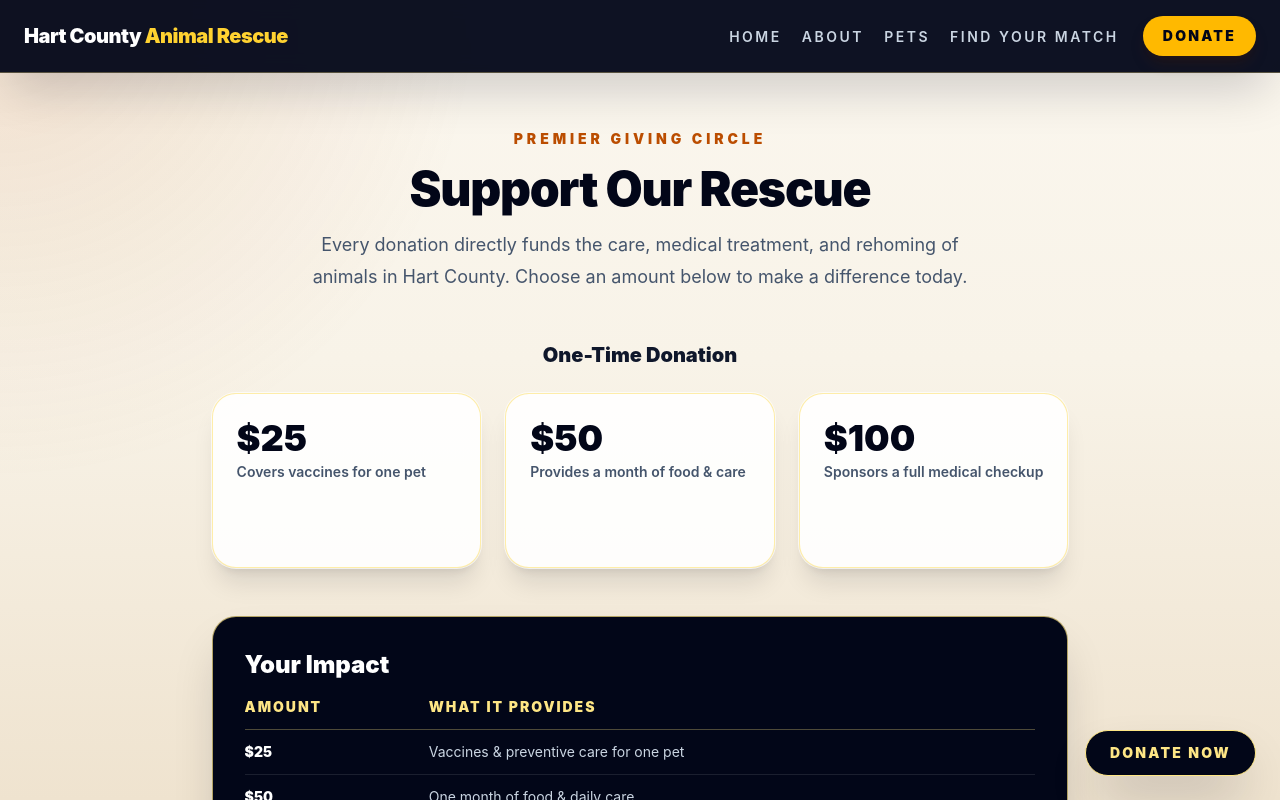
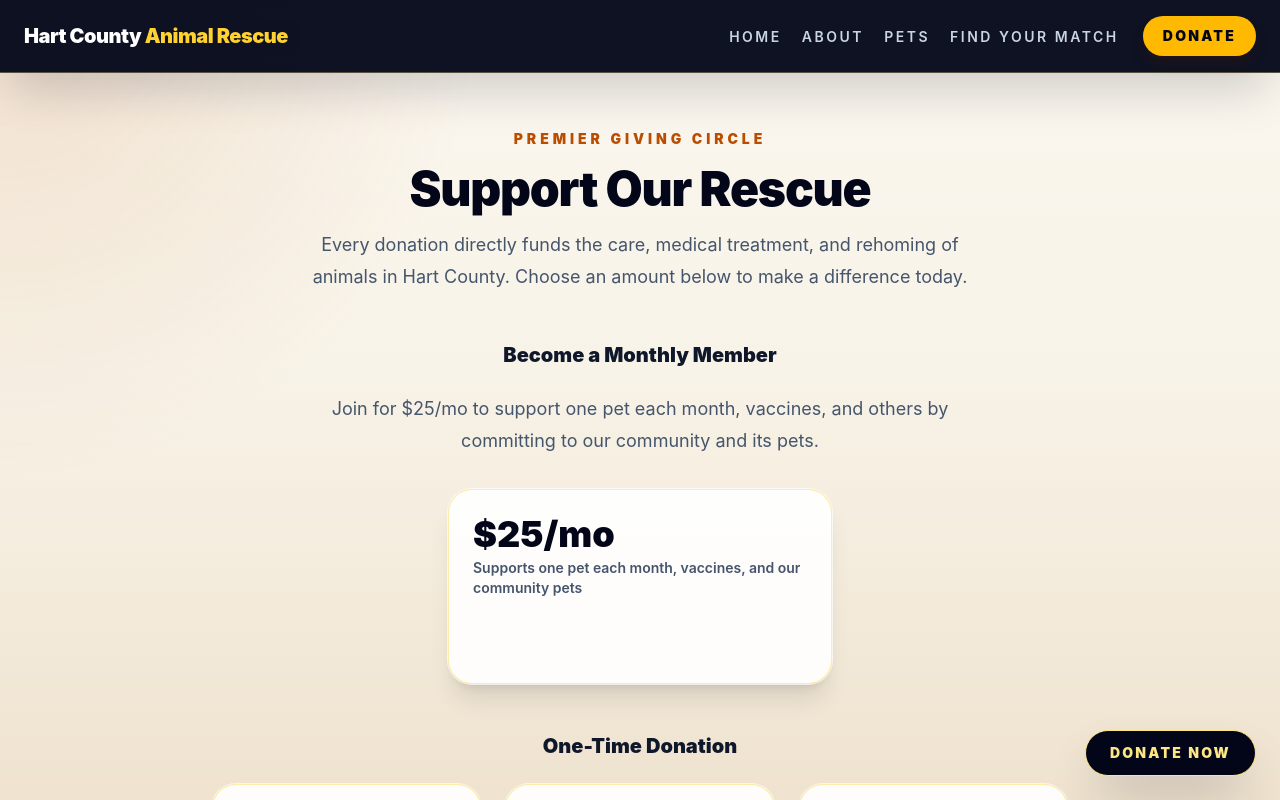
Before and after one commit to alturaautomotive/hartcounty, a Next.js app: page /donate in a window 1280 px wide. Shown: the top 800 px of the page. Built offline with nearby package versions, Linux system fonts and the light colour scheme; no server answers.

Commit message:
Add monthly membership UI to donate page (page.tsx, MonthlyButtons.tsx)

```diff
--- /dev/null
+++ b/src/app/(public)/donate/MonthlyButtons.tsx
@@ -0,0 +1,101 @@
+"use client";
+
+import { useEffect, useRef, useState } from "react";
+
+declare global {
+  interface Window {
+    paypal?: {
+      Buttons: (opts: Record<string, unknown>) => { render: (el: string | HTMLElement) => void };
+    };
+  }
+}
+
+const AMOUNTS = [25] as const;
+
+const IMPACT: Record<number, string> = {
+  25: "Supports one pet each month, vaccines, and our community pets",
+};
+
+export default function MonthlyButtons() {
+  const [thankYou, setThankYou] = useState(false);
+  const rendered = useRef<Set<number>>(new Set());
+
+  useEffect(() => {
+    function renderButtons() {
+      if (!window.paypal) return;
+
+      for (const amt of AMOUNTS) {
+        if (rendered.current.has(amt)) continue;
+        const container = document.getElementById(`paypal-monthly-btn-${amt}`);
+        if (!container) continue;
+        rendered.current.add(amt);
+
+        window.paypal.Buttons({
+          style: { shape: "rect", color: "gold", label: "subscribe", layout: "horizontal" },
+          createSubscription: async () => {
+            const res = await fetch("/api/paypal/subscriptions", {
+              method: "POST",
+              headers: { "Content-Type": "application/json" },
+              body: JSON.stringify({ planId: process.env.NEXT_PUBLIC_MONTHLY_PLAN_ID, interval: "monthly" }),
+            });
+            const data = await res.json();
+            return data.id;
+          },
+          onApprove: async (data: { subscriptionID: string }) => {
+            await fetch(`/api/paypal/subscriptions/${data.subscriptionID}`, {
+              method: "PATCH",
+              headers: { "Content-Type": "application/json" },
+            });
+            setThankYou(true);
+          },
+        }).render(`#paypal-monthly-btn-${amt}`);
+      }
+    }
+
+    if (window.paypal) {
+      renderButtons();
+    } else {
+      const timer = setInterval(() => {
+        if (window.paypal) {
+          clearInterval(timer);
+          renderButtons();
+        }
+      }, 200);
+      return () => clearInterval(timer);
+    }
+  }, []);
+
+  if (thankYou) {
+    return (
+      <div className="rounded-3xl border border-emerald-200 bg-white p-8 text-center shadow-xl shadow-slate-950/10">
+        <h2 className="mb-2 text-2xl font-black text-emerald-800">Welcome to Monthly Supporters Club!</h2>
+        <p className="text-slate-600">
+          Your monthly contribution helps us rescue, rehabilitate, and rehome
+          animals in Hart County. We truly appreciate your ongoing support.
+        </p>
+        <button
+          type="button"
+          className="mt-4 rounded-full bg-slate-950 px-6 py-2.5 text-sm font-black uppercase tracking-[0.14em] text-white hover:bg-amber-500 hover:text-slate-950"
+          onClick={() => setThankYou(false)}
+        >
+          Back to Donations
+        </button>
+      </div>
+    );
+  }
+
+  return (
+    <div className="grid gap-6 sm:grid-cols-1 max-w-sm mx-auto">
+      {AMOUNTS.map((amt) => (
+        <div
+          key={amt}
+          className="rounded-3xl border border-amber-200/70 bg-white/90 p-6 shadow-xl shadow-slate-950/10 ring-1 ring-white/70 transition hover:-translate-y-1 hover:shadow-2xl"
+        >
+          <p className="mb-1 text-4xl font-black text-slate-950">${amt}/mo</p>
+          <p className="mb-4 text-sm font-semibold text-slate-600">{IMPACT[amt]}</p>
+          <div id={`paypal-monthly-btn-${amt}`} className="min-h-[45px]" />
+        </div>
+      ))}
+    </div>
+  );
+}
--- a/src/app/(public)/donate/page.tsx
+++ b/src/app/(public)/donate/page.tsx
@@ -1,9 +1,10 @@
 import DonateButtons from "./DonateButtons";
+import MonthlyButtons from "./MonthlyButtons";
 
 export const metadata = {
-  title: "Donate - Hart County Animal Rescue",
+  title: "Donate or Subscribe Monthly - Hart County Animal Rescue",
   description:
-    "Support Hart County Animal Rescue with a one-time donation. Every dollar helps us rescue, rehabilitate, and rehome animals.",
+    "Support with one-time donations or $25/mo memberships. Every contribution funds pet care, vaccines, and community rescues.",
 };
 
 export default function DonatePage() {
@@ -21,6 +22,17 @@ export default function DonatePage() {
           rehoming of animals in Hart County. Choose an amount below to make a
           difference today.
         </p>
+      </section>
+
+      <section id="monthly-membership" className="mb-12">
+        <h2 className="mb-6 text-center text-xl font-black text-slate-900">
+          Become a Monthly Member
+        </h2>
+        <p className="mx-auto max-w-2xl text-lg leading-8 text-slate-600 text-center mb-8">
+          Join for $25/mo to support one pet each month, vaccines, and others by
+          committing to our community and its pets.
+        </p>
+        <MonthlyButtons />
       </section>
 
       <section className="mb-12">
```
